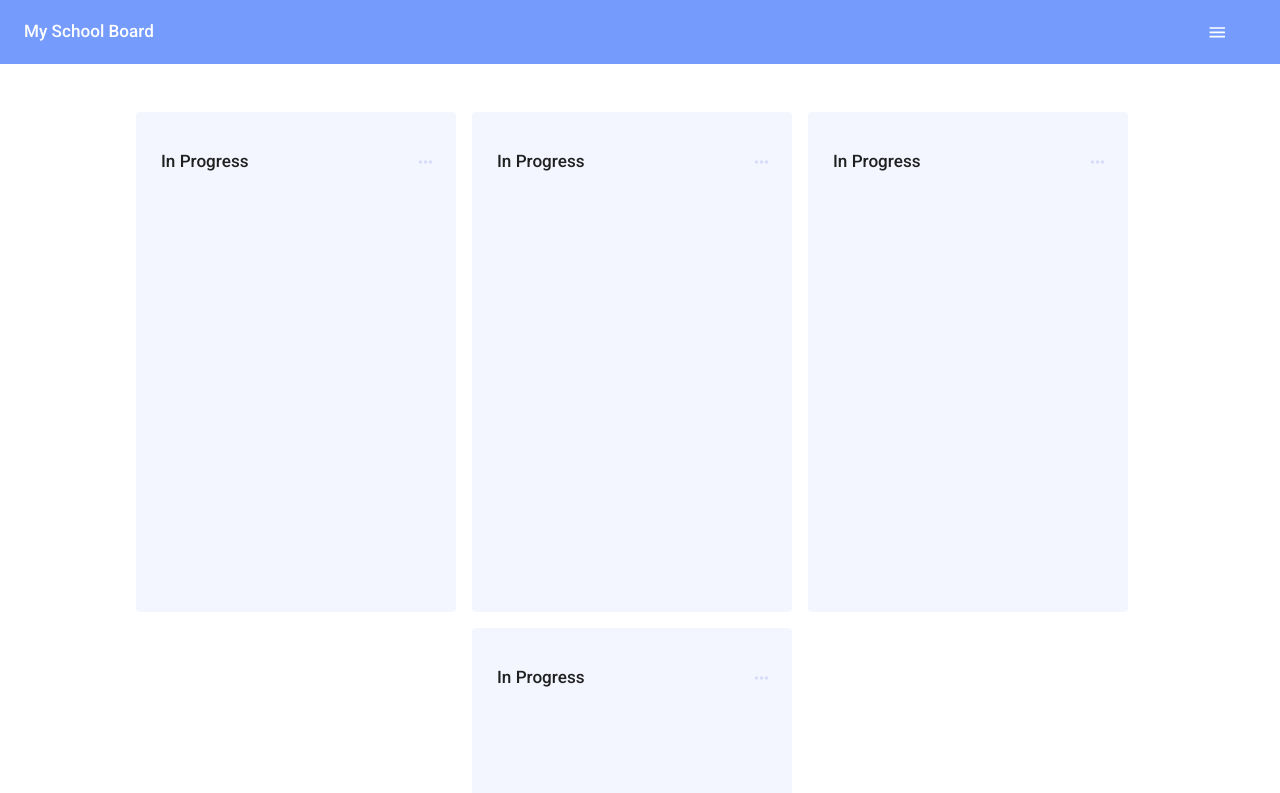
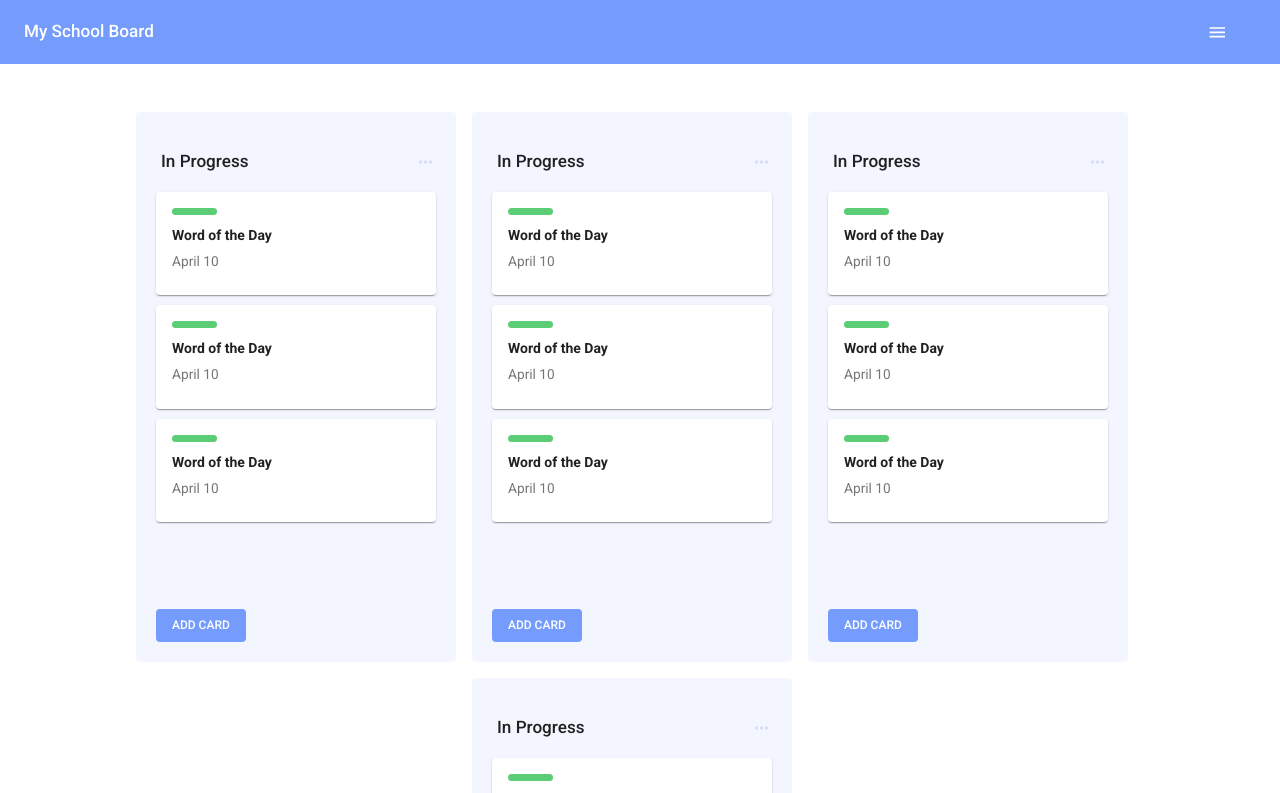
Before and after one commit to hatchways/team-linguini, a React (Create React App) app in the folder client/: page / in a window 1280 px wide. Shown: the top 793 px of the page. Built offline with nearby package versions, Linux system fonts and the light colour scheme.

Commit message:
Added the button in the column

```diff
--- a/client/src/pages/Board.js
+++ b/client/src/pages/Board.js
@@ -1,59 +1,90 @@
 import React from "react";
 
-import { makeStyles } from '@material-ui/core/styles';
-import AppBar from '@material-ui/core/AppBar';
-import Toolbar from '@material-ui/core/Toolbar';
-import Typography from '@material-ui/core/Typography';
-import IconButton from '@material-ui/core/IconButton';
-import MenuIcon from '@material-ui/icons/Menu';
-import Grid from '@material-ui/core/Grid';
-import Paper from '@material-ui/core/Paper';
+import { makeStyles } from "@material-ui/core/styles";
+import AppBar from "@material-ui/core/AppBar";
+import Toolbar from "@material-ui/core/Toolbar";
+import Typography from "@material-ui/core/Typography";
+import IconButton from "@material-ui/core/IconButton";
+import MenuIcon from "@material-ui/icons/Menu";
+import Grid from "@material-ui/core/Grid";
+import Paper from "@material-ui/core/Paper";
+import Card from '@material-ui/core/Card';
+import CardContent from '@material-ui/core/CardContent';
+import Button from '@material-ui/core/Button';
 
-const useStyles = makeStyles((theme) => ({
+const useStyles = makeStyles(theme => ({
   root: {
-      flexGrow: 1,
+    flexGrow: 1
   },
   appBar: {
     background: "#759CFC",
-        boxShadow: "none",
+    boxShadow: "none"
   },
   menuButton: {
-      marginRight: theme.spacing(2),
+    marginRight: theme.spacing(2)
   },
   title: {
-      flexGrow: 1,
+    flexGrow: 1
   },
   paper: {
-      height: 500,
+    height: 550,
     width: 320,
     background: "#F4F6FF",
     boxShadow: "none",
+    position: "relative",
   },
   grid: {
-        marginTop: '40px',
+    marginTop: "40px"
   },
   column: {
-        marginLeft: '25px',
-        paddingTop: '20px',
+    marginLeft: "25px",
+    paddingTop: "20px"
   },
   holder: {
-        fontSize: '24px',
-        color: '#D7DDF8'
+    fontSize: "24px",
+    color: "#D7DDF8",
   },
   columnTitle: {
-        display: 'flex',
-        alignItems: 'center',
+    display: "flex",
+    alignItems: "center"
   },
   icon: {
-        marginLeft: '150px',
-        marginTop: '20px',
-        padding: '20px',
-        cursor: 'pointer',
+    marginLeft: "150px",
+    marginTop: "20px",
+    padding: "20px",
+    cursor: "pointer"
+  },
+  card: {
+    margin: 'auto',
+    width: '280px',
+    marginBottom: '10px',
+  },
+  cardTitle: {
+    fontSize: 14,
+    fontWeight: 700
+  },
+  tag: {
+    height: '7px',
+    width: '45px',
+    background: '#5ACD76',
+    borderRadius: '5px',
+    marginBottom: '10px',
+  },
+  addCard: {
+      background: "#759CFC",
+      color: "white",
+      boxShadow: "none",
+      position: "absolute",
+      bottom: 20,
+      left: 20,
+      "&:hover": {
+        background: "#759CFC",
       }
+  },
 }));
 
 const Board = () => {
-    const classes = useStyles()
+  const classes = useStyles();
 
   return (
     <div>
@@ -73,8 +104,14 @@ const Board = () => {
         </Toolbar>
       </AppBar>
 
-        <Grid container justify="center" spacing={2} xs={true} className={classes.grid}>
-          {[0, 1, 2, 3].map((value) => (
+      <Grid
+        container
+        justify="center"
+        spacing={2}
+        xs={true}
+        className={classes.grid}
+      >
+        {[0, 1, 2, 3].map(value => (
           <Grid key={value} item>
             <Paper className={classes.paper}>
               <div className={classes.columnTitle}>
@@ -82,14 +119,62 @@ const Board = () => {
                   In Progress
                 </Typography>
                 <div className={classes.icon}>
-                    <i className="fas fa-ellipsis-h" style={{color: '#D7DDF8'}}></i>
+                  <i
+                    className="fas fa-ellipsis-h"
+                    style={{ color: "#D7DDF8" }}
+                  ></i>
                 </div>
               </div>
+
+              <Card className={classes.card}>
+                <CardContent>
+                    <div className={classes.tag} />
+                  <Typography
+                    className={classes.cardTitle}
+                    gutterBottom
+                  >
+                    Word of the Day
+                  </Typography>
+                  <Typography color="textSecondary">
+                    April 10
+                  </Typography>
+                </CardContent>
+              </Card>
+              <Card className={classes.card}>
+                <CardContent>
+                    <div className={classes.tag} />
+                  <Typography
+                    className={classes.cardTitle}
+                    gutterBottom
+                  >
+                    Word of the Day
+                  </Typography>
+                  <Typography color="textSecondary">
+                    April 10
+                  </Typography>
+                </CardContent>
+              </Card>
+              <Card className={classes.card}>
+                <CardContent>
+                    <div className={classes.tag} />
+                  <Typography
+                    className={classes.cardTitle}
+                    gutterBottom
+                  >
+                    Word of the Day
+                  </Typography>
+                  <Typography color="textSecondary">
+                    April 10
+                  </Typography>
+                </CardContent>
+              </Card>
+              <Button variant="contained" className={classes.addCard}>
+                Add Card
+                </Button>
             </Paper>
           </Grid>
         ))}
       </Grid>
-
     </div>
   );
 };
```
Lines whose indentation alone changed are shown as unchanged.
